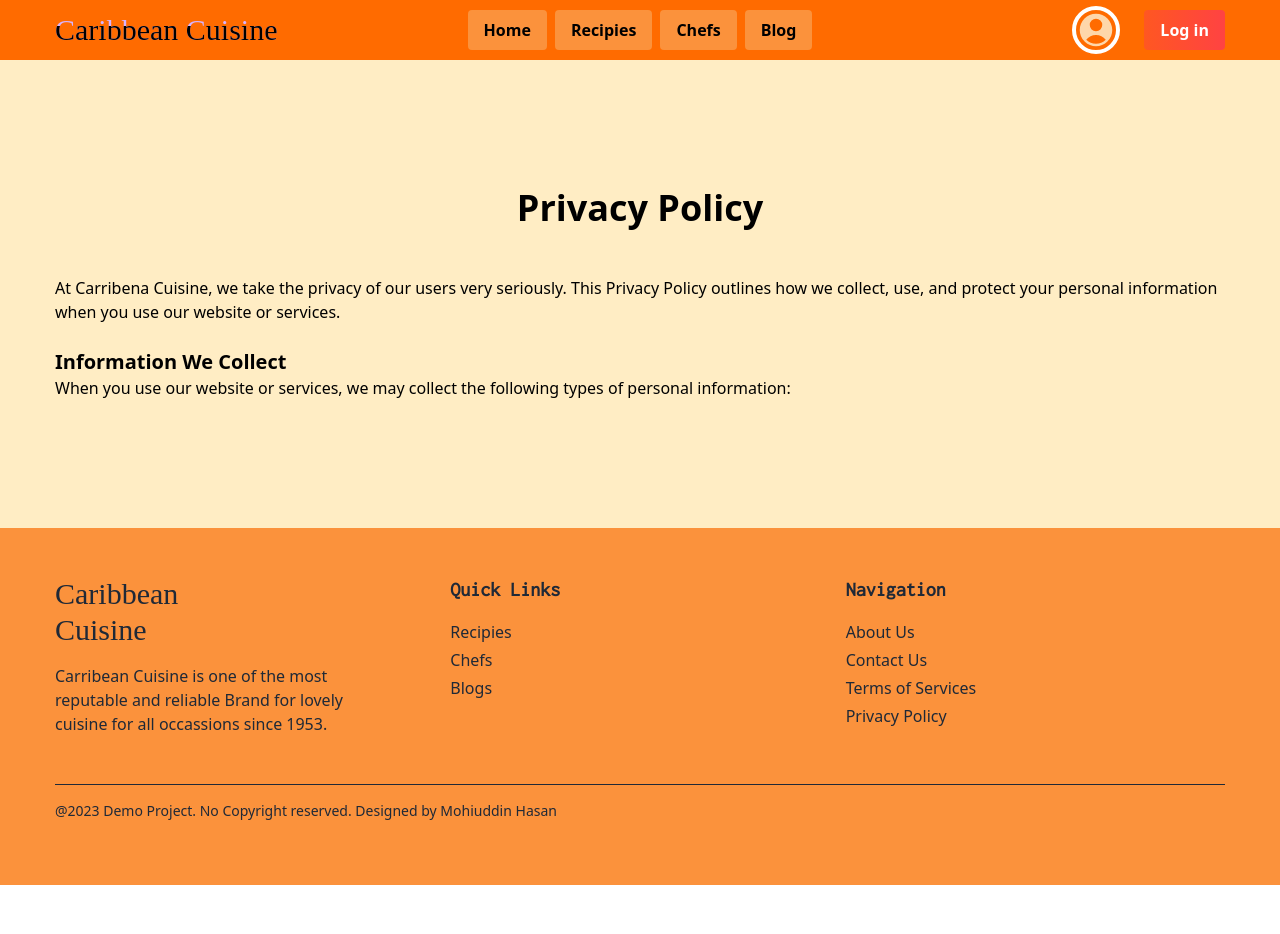
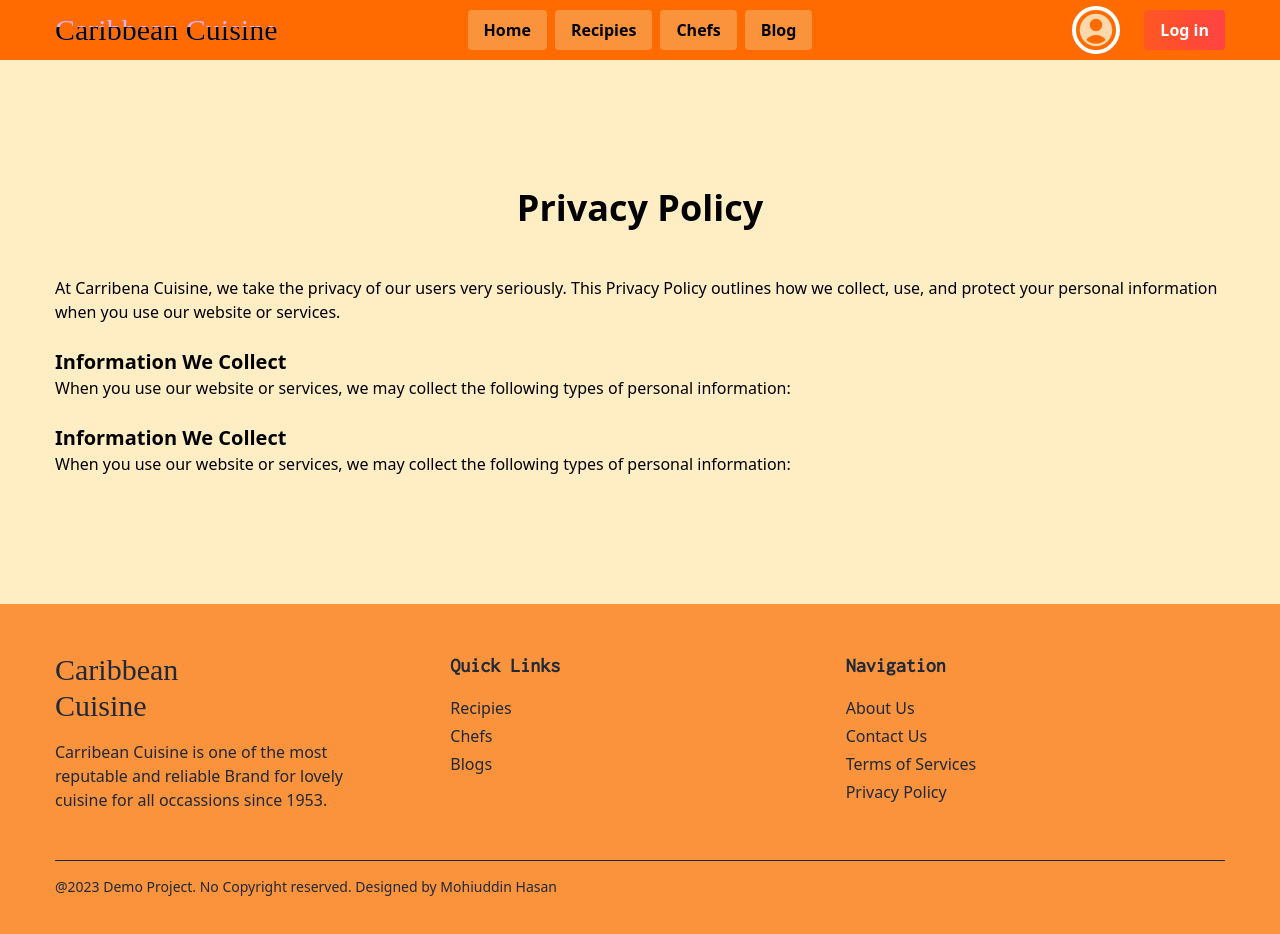
Before and after one commit to mavemohiuddin/caribbean-cuisine, a React (Vite) app: page /policy in a window 1280 px wide. Shown: the top 934 px of the page. Before the commit the page ends 885 px from the top, so only its background shows below. Built offline with nearby package versions, Linux system fonts and the light colour scheme; no server answers; a web font is replaced by a local one.

Commit message:
Added Privacy Page

```diff
--- a/src/Components/Pages/Policy.jsx
+++ b/src/Components/Pages/Policy.jsx
@@ -9,6 +9,9 @@ const Policy = () => {
             <br /><br />
             <span className="text-xl font-bold mb-8">Information We Collect</span><br />
             When you use our website or services, we may collect the following types of personal information:
+            <br /><br />
+            <span className="text-xl font-bold mb-8">Information We Collect</span><br />
+            When you use our website or services, we may collect the following types of personal information:
         </div>
     );
 };
```
